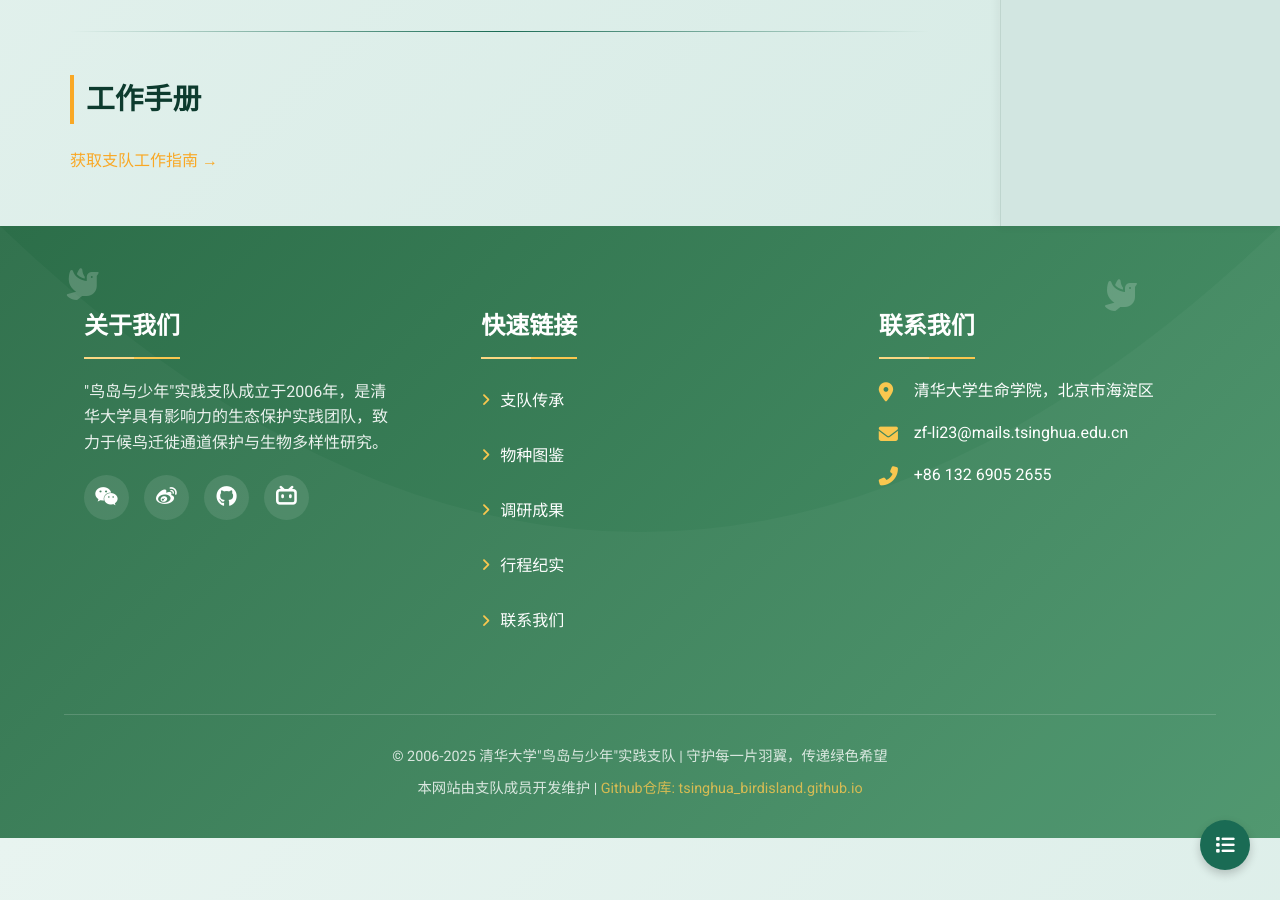
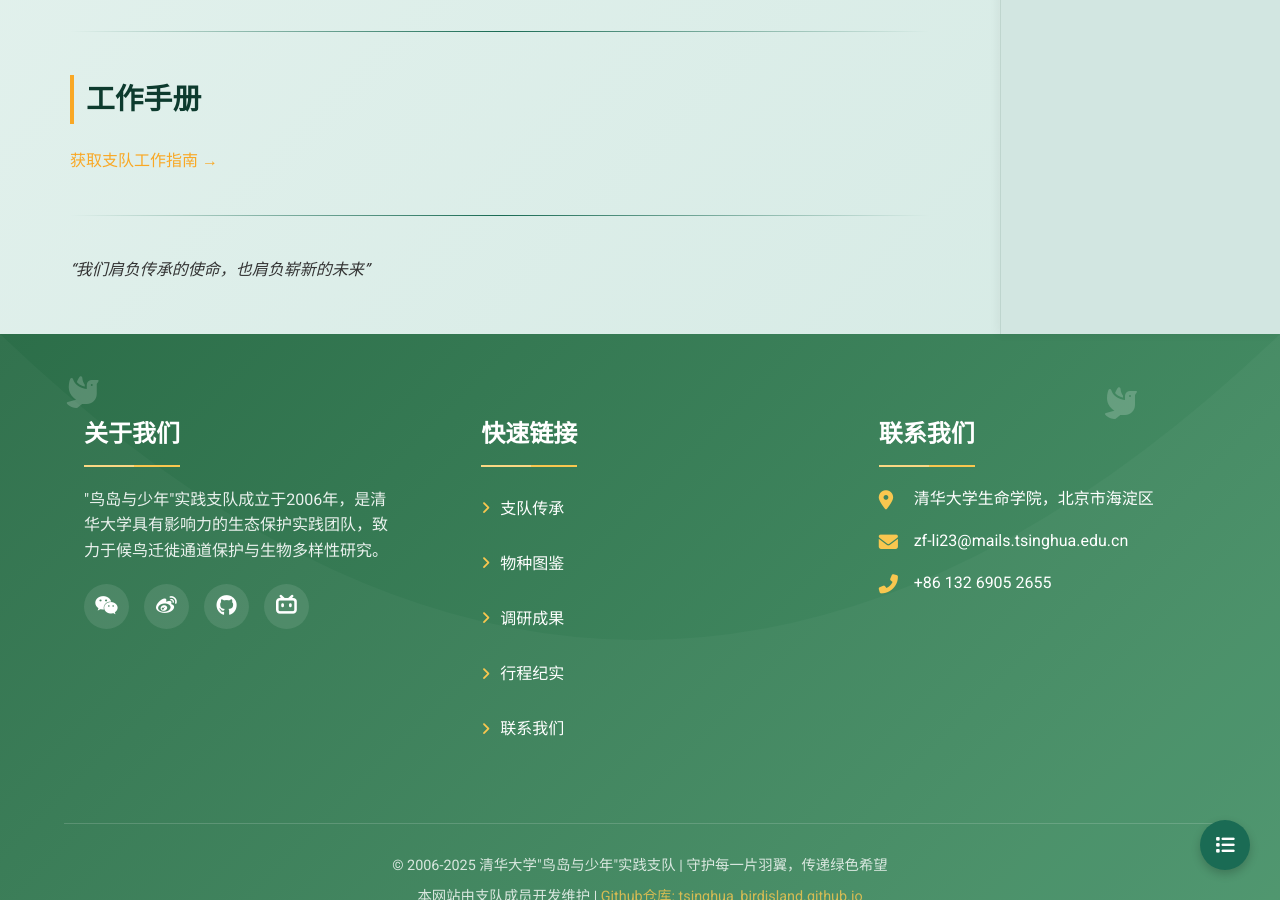
Before and after one commit to zf-li23/tsinghua_birdisland.github.io, a Jekyll site: the page built from about/index.md, in a window 1280 px wide and 900 px high, scrolled down 984 px. Built offline with Jekyll 4.4.1, drawn with Linux system fonts in a browser that asks for light colours.

Commit message:
Update index.md

```diff
--- a/about/index.md
+++ b/about/index.md
@@ -33,3 +33,7 @@ permalink: /about/
 ## 工作手册
 
 [获取支队工作指南 →]({{ '/about/handbook/' | relative_url }})
+
+---
+
+_“我们肩负传承的使命，也肩负崭新的未来”_
```
